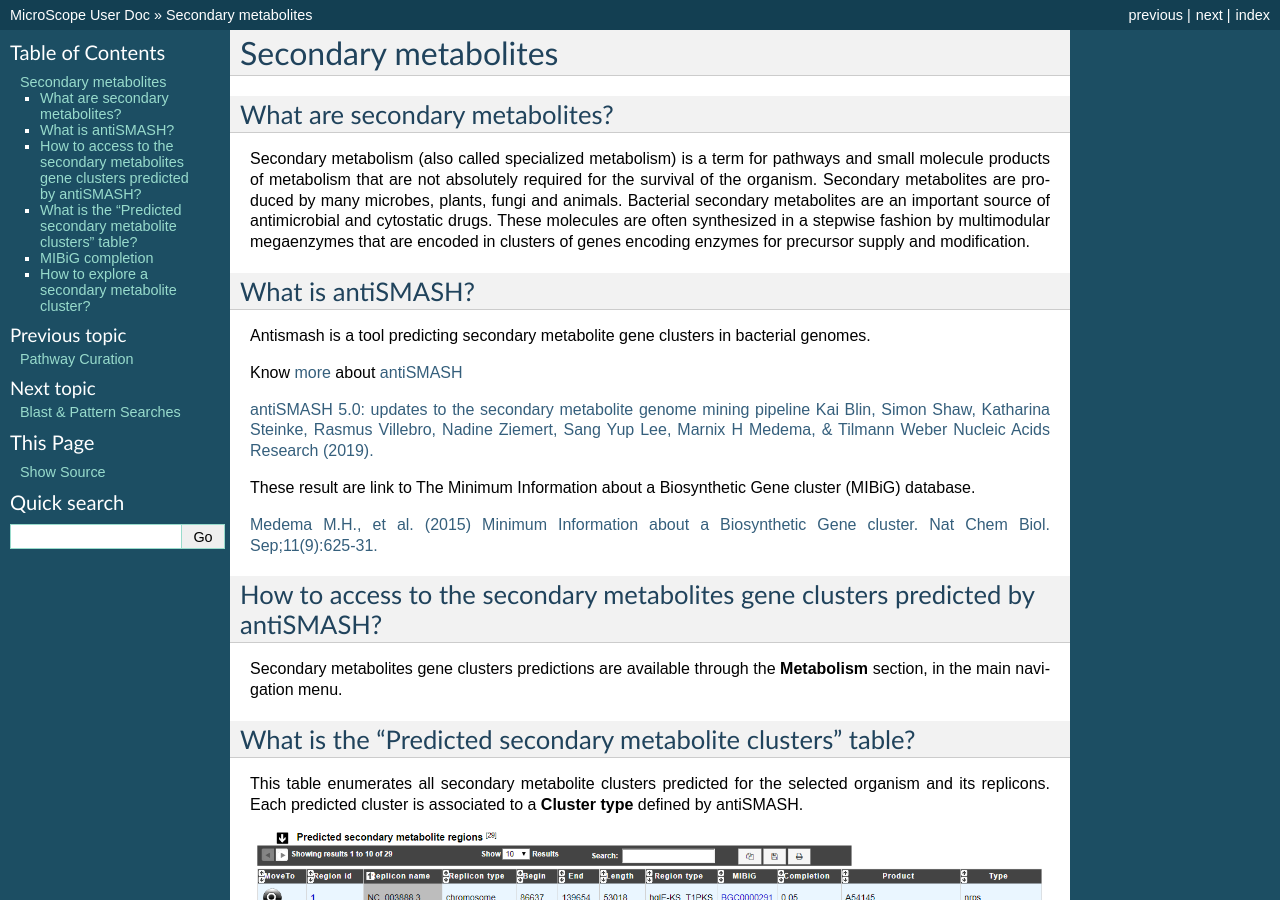
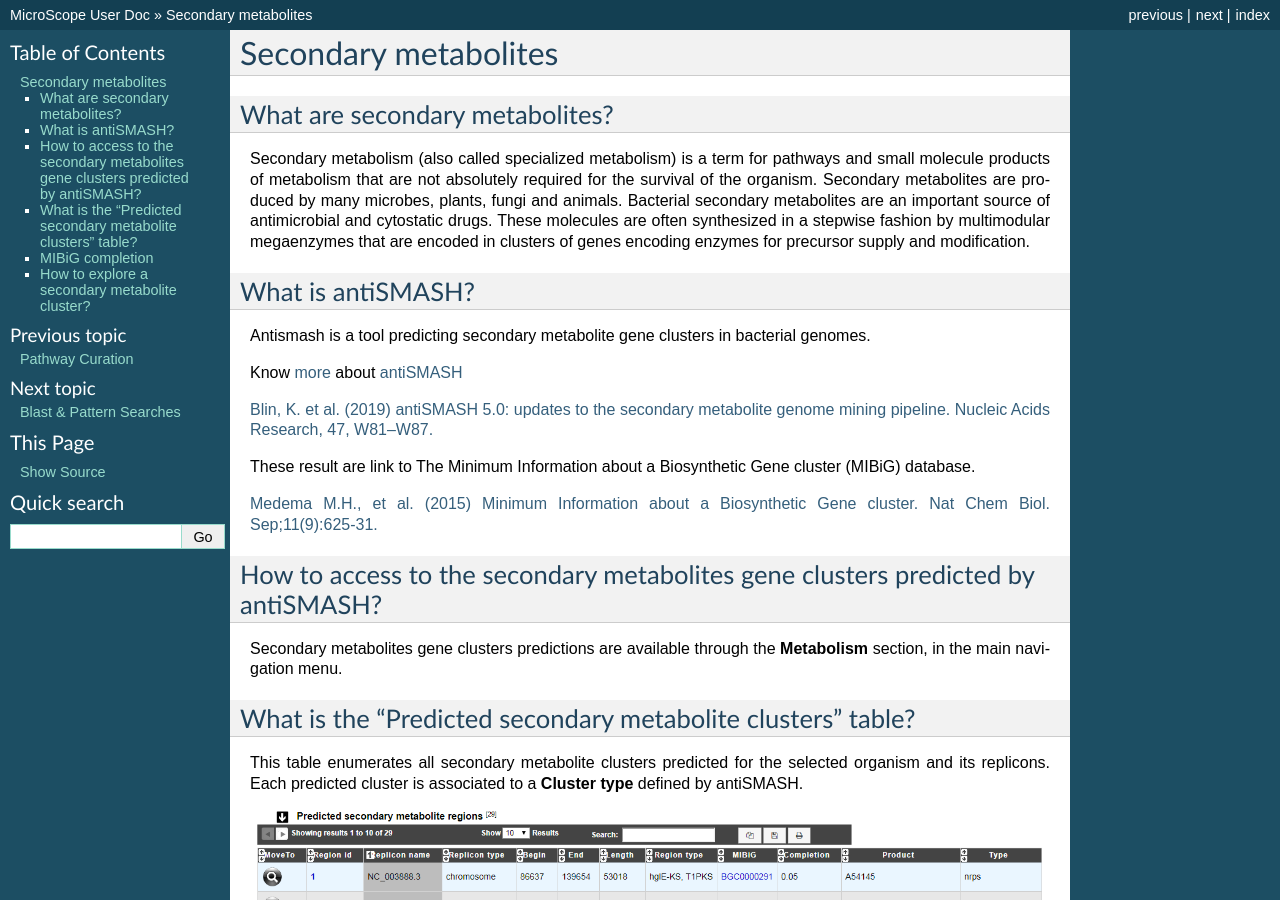
Before and after one commit to labgem/microscope-user-doc, a Sphinx documentation site: the page built from docs/content/metabolism/antismash.rst, in a window 1280 px wide and 900 px high. Built offline with Sphinx 7.4.7, drawn with Linux system fonts in a browser that asks for light colours; formulas are drawn with MathJax 3.

Commit message:
Reformat antiSMASH 5 citation.

```diff
--- a/docs/content/mage/info.rst
+++ b/docs/content/mage/info.rst
@@ -1088,9 +1088,7 @@ antiSMASH allows the rapid genome-wide identification, annotation and analysis o
 
 **References:**
 
-`antiSMASH 5.0: updates to the secondary metabolite genome mining pipeline
-Kai Blin, Simon Shaw, Katharina Steinke, Rasmus Villebro, Nadine Ziemert, Sang Yup Lee, Marnix H Medema, & Tilmann Weber
-Nucleic Acids Research (2019). <https://doi.org/10.1093/nar/gkz310>`_
+`Blin, K. et al. (2019) antiSMASH 5.0: updates to the secondary metabolite genome mining pipeline. Nucleic Acids Research, 47, W81–W87. <https://doi.org/10.1093/nar/gkz310>`_
 
 What type of secondary metabolites can antiSMASH 5.0.0 predict?
 ---------------------------------------------------------------
--- a/docs/content/metabolism/antismash.rst
+++ b/docs/content/metabolism/antismash.rst
@@ -20,9 +20,7 @@ Antismash is a tool predicting secondary metabolite gene clusters in bacterial g
 
 Know :ref:`more <mage_antiSMASH>` about `antiSMASH <http://antismash.secondarymetabolites.org/#!/about>`__
 
-`antiSMASH 5.0: updates to the secondary metabolite genome mining pipeline
-Kai Blin, Simon Shaw, Katharina Steinke, Rasmus Villebro, Nadine Ziemert, Sang Yup Lee, Marnix H Medema, & Tilmann Weber
-Nucleic Acids Research (2019). <https://doi.org/10.1093/nar/gkz310>`_
+`Blin, K. et al. (2019) antiSMASH 5.0: updates to the secondary metabolite genome mining pipeline. Nucleic Acids Research, 47, W81–W87. <https://doi.org/10.1093/nar/gkz310>`_
 
 These result are link to The Minimum Information about a Biosynthetic Gene cluster (MIBiG) database.
 
--- a/docs/content/metabolism/domainviewer.rst
+++ b/docs/content/metabolism/domainviewer.rst
@@ -12,11 +12,7 @@ Know  :ref:`more <mage_antiSMASH>` about `antiSMASH <http://antismash.secondarym
 
 **References:**
 
-
-`antiSMASH 5.0: updates to the secondary metabolite genome mining pipeline
-Kai Blin, Simon Shaw, Katharina Steinke, Rasmus Villebro, Nadine Ziemert, Sang Yup Lee, Marnix H Medema, & Tilmann Weber
-Nucleic Acids Research (2019). <https://doi.org/10.1093/nar/gkz310>`_
-
+`Blin, K. et al. (2019) antiSMASH 5.0: updates to the secondary metabolite genome mining pipeline. Nucleic Acids Research, 47, W81–W87. <https://doi.org/10.1093/nar/gkz310>`_
 
 How can I visualize the clusters predicted by antiSMASH?
 --------------------------------------------------------
--- a/docs/content/overview/expert.rst
+++ b/docs/content/overview/expert.rst
@@ -208,11 +208,7 @@ antiSMASH allows the rapid genome-wide identification, annotation and analysis o
 
 **References:**
 
-
-`antiSMASH 5.0: updates to the secondary metabolite genome mining pipeline
-Kai Blin, Simon Shaw, Katharina Steinke, Rasmus Villebro, Nadine Ziemert, Sang Yup Lee, Marnix H Medema, & Tilmann Weber
-Nucleic Acids Research (2019). <https://doi.org/10.1093/nar/gkz310>`_
-
+`Blin, K. et al. (2019) antiSMASH 5.0: updates to the secondary metabolite genome mining pipeline. Nucleic Acids Research, 47, W81–W87. <https://doi.org/10.1093/nar/gkz310>`_
 
 .. _cgview:
 
```
